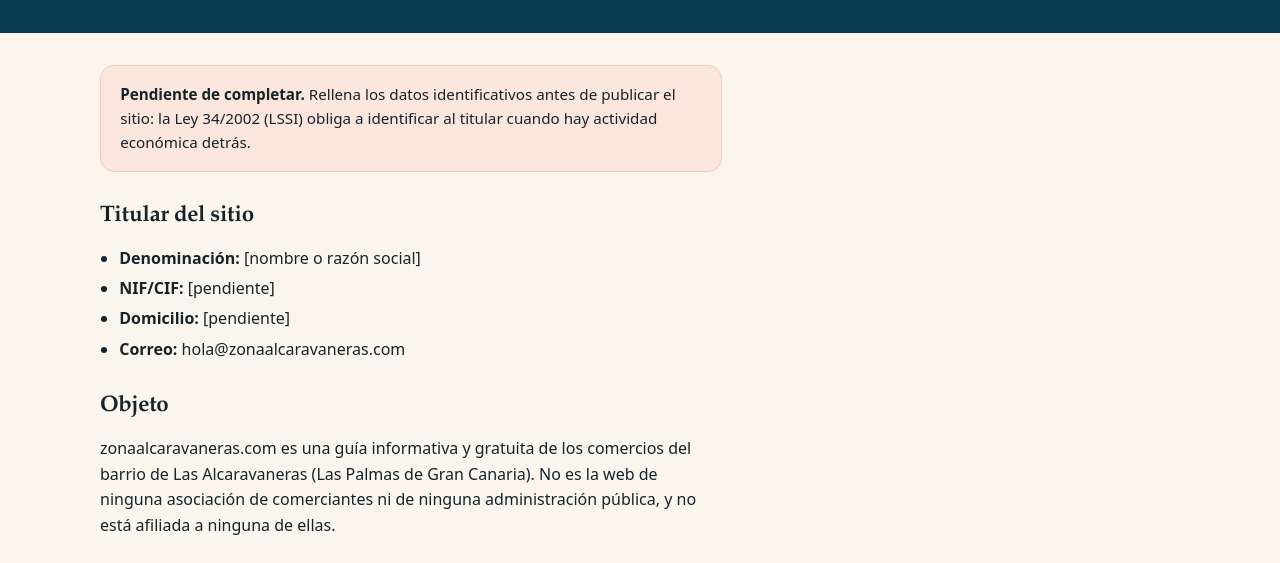
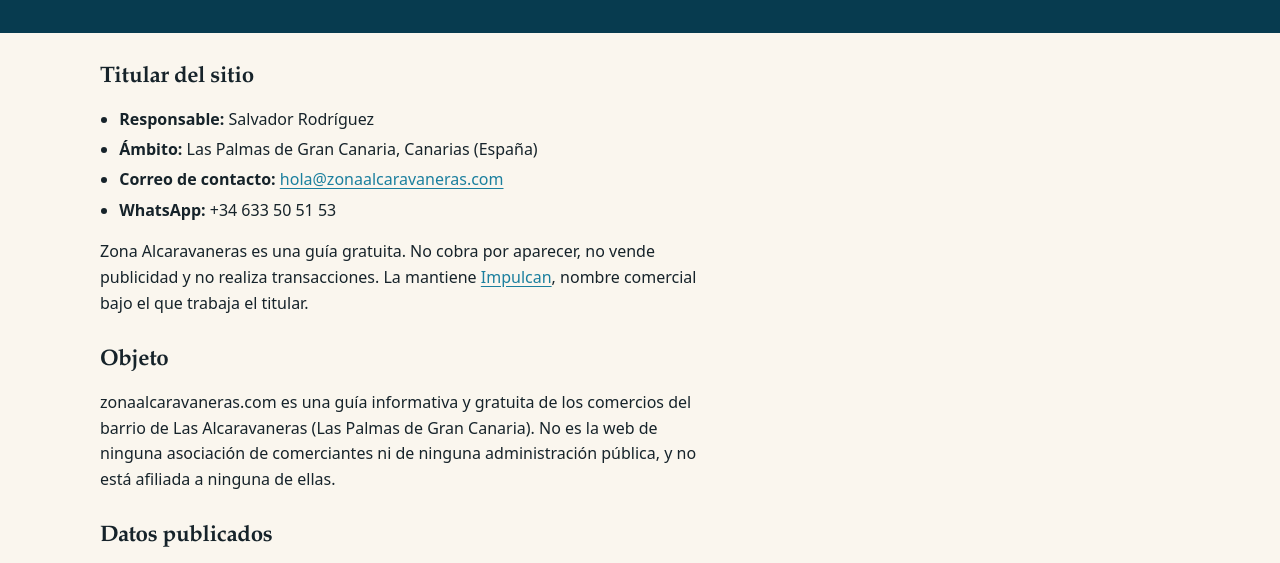
Before and after one commit to Chytzo/zonaalcaravaneras, an Astro site: page /aviso-legal in a window 1280 px wide. Shown: the part 205-768 px from the top of the page. Built offline with nearby package versions, Linux system fonts and the light colour scheme; Astro itself is replaced by a stand-in of ours.

Commit message:
Aviso legal y privacidad: identificar al titular

```diff
--- a/src/pages/aviso-legal.astro
+++ b/src/pages/aviso-legal.astro
@@ -15,19 +15,19 @@ import Base from '../layouts/Base.astro';
 
   <div class="contenedor"><div class="prosa">
 
-  <div class="aviso">
-    <strong>Pendiente de completar.</strong> Rellena los datos identificativos antes de
-    publicar el sitio: la Ley 34/2002 (LSSI) obliga a identificar al titular cuando hay
-    actividad económica detrás.
-  </div>
-
   <h2>Titular del sitio</h2>
   <ul>
-    <li><strong>Denominación:</strong> [nombre o razón social]</li>
-    <li><strong>NIF/CIF:</strong> [pendiente]</li>
-    <li><strong>Domicilio:</strong> [pendiente]</li>
-    <li><strong>Correo:</strong> hola@zonaalcaravaneras.com</li>
+    <li><strong>Responsable:</strong> Salvador Rodríguez</li>
+    <li><strong>Ámbito:</strong> Las Palmas de Gran Canaria, Canarias (España)</li>
+    <li><strong>Correo de contacto:</strong> <a href="mailto:hola@zonaalcaravaneras.com">hola@zonaalcaravaneras.com</a></li>
+    <li><strong>WhatsApp:</strong> +34 633 50 51 53</li>
   </ul>
+
+  <p>
+    Zona Alcaravaneras es una guía gratuita. No cobra por aparecer, no vende publicidad
+    y no realiza transacciones. La mantiene <a href="https://impulcan.com" rel="noopener">Impulcan</a>,
+    nombre comercial bajo el que trabaja el titular.
+  </p>
 
   <h2>Objeto</h2>
   <p>
```
Also changed, not shown: src/pages/privacidad.astro (+6 -7 lines).
